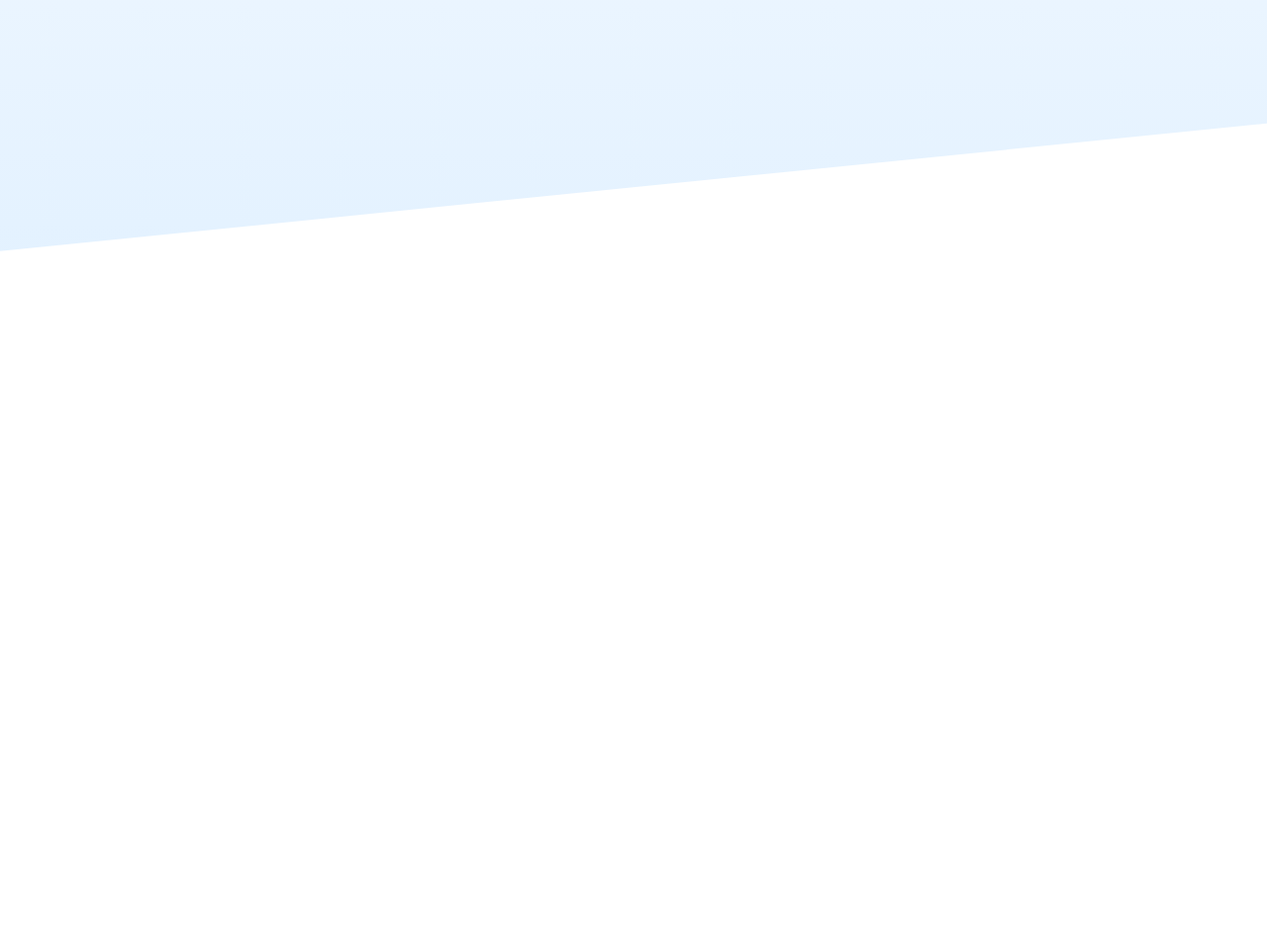
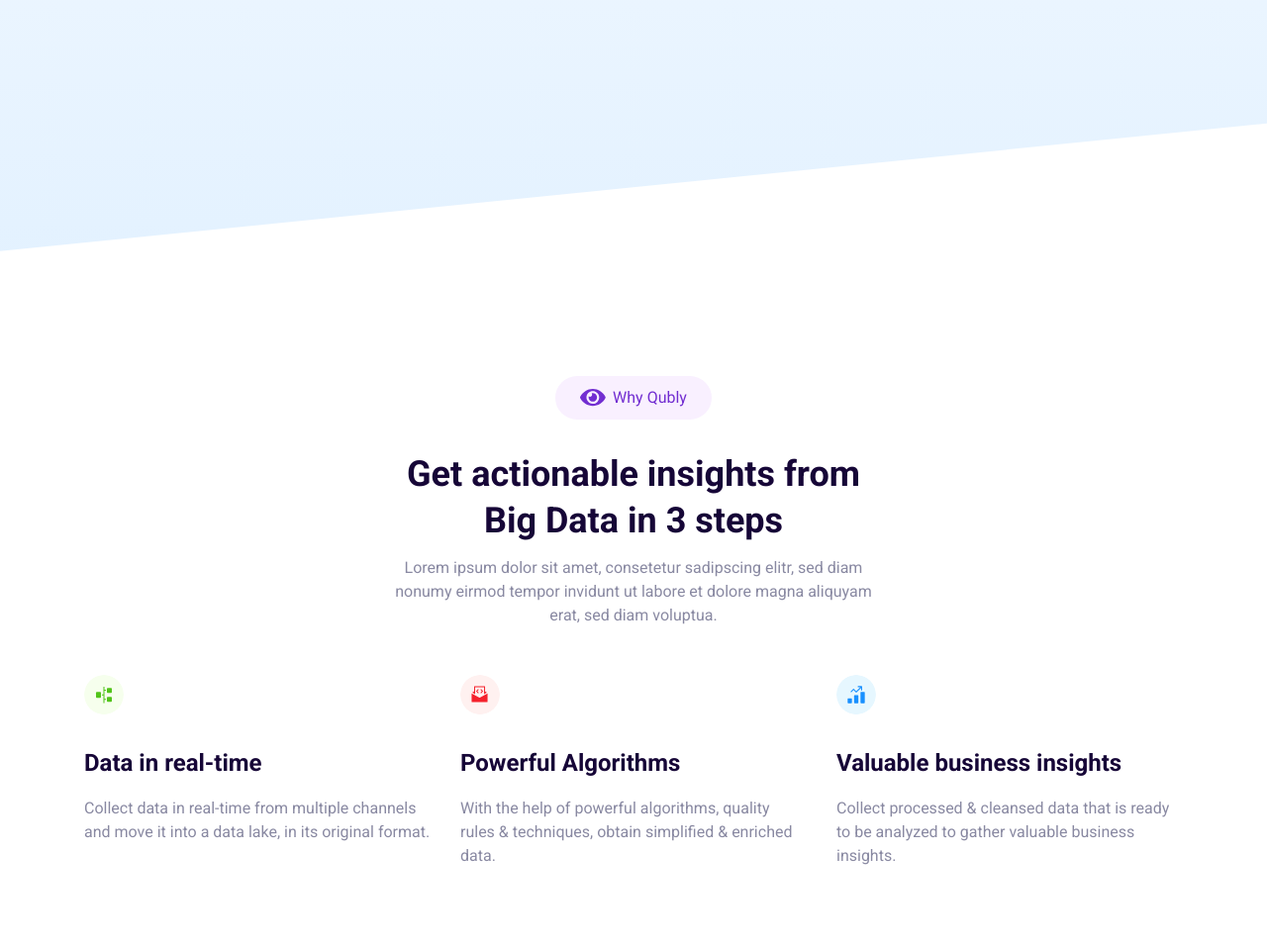
Before and after one commit to FeraFeraKA/FirstProject, a website built with Vite: page index.html in a window 1280 px wide. Shown: the part 762-1719 px from the top of the page at 99% size. Before the commit the page ends 1062 px from the top, so only its background shows below. Built offline with nearby package versions, Linux system fonts and the light colour scheme.

Commit message:
Added advantages

```diff
--- a/index.html
+++ b/index.html
@@ -1,4 +1,4 @@
-<!doctype html>
+<!DOCTYPE html>
 <html lang="ru">
   <head>
     <meta charset="utf-8" />
@@ -95,6 +95,55 @@
       </div>
     </section>
 
+    <section id="advantages">
+      <div class="container">
+        <div class="notif">
+          <img src="/public/advantages/eye.svg" alt="Stars" />
+          <p>Why Qubly</p>
+        </div>
+        <div class="heading_main">
+          <h2>Get actionable insights from Big Data in 3 steps</h2>
+          <div class="description">
+            Lorem ipsum dolor sit amet, consetetur sadipscing elitr, sed diam
+            nonumy eirmod tempor invidunt ut labore et dolore magna aliquyam
+            erat, sed diam voluptua.
+          </div>
+        </div>
+        <div class="row row_adv">
+          <div class="col-lg-4">
+            <div class="item_adv">
+              <img src="/public/advantages/timeline.svg" alt="Timeline" />
+              <div class="heading">Data in real-time</div>
+              <div class="descr">
+                Collect data in real-time from multiple channels and move it
+                into a data lake, in its original format.
+              </div>
+            </div>
+          </div>
+          <div class="col-lg-4">
+            <div class="item_adv">
+              <img src="/public/advantages/news.svg" alt="Newsletter" />
+              <div class="heading">Powerful Algorithms</div>
+              <div class="descr">
+                With the help of powerful algorithms, quality rules &
+                techniques, obtain simplified & enriched data.
+              </div>
+            </div>
+          </div>
+          <div class="col-lg-4">
+            <div class="item_adv">
+              <img src="/public/advantages/chart-bar-33.svg" alt="Data chart" />
+              <div class="heading">Valuable business insights</div>
+              <div class="descr">
+                Collect processed & cleansed data that is ready to be analyzed
+                to gather valuable business insights.
+              </div>
+            </div>
+          </div>
+        </div>
+      </div>
+    </section>
+
     <script type="module" src="/src/main.js"></script>
 
     <!-- libs -->
--- a/sass/_vars.scss
+++ b/sass/_vars.scss
@@ -1,3 +1,5 @@
 $default-font: "Roboto", sans-serif;
 $accent: #722ED1;
+$dark_accent: #160637;
 $light-accent: #F9F0FF;
+$grey: #8989A2;
--- a/sass/main.scss
+++ b/sass/main.scss
@@ -54,7 +54,7 @@ body {
   font-size: 16px;
   min-width: 320px;
   position: relative;
-  line-height: 1.65;
+  line-height: 1.5;
   font-family: $default-font;
 }
 
@@ -195,11 +195,11 @@ img {
 
 .notif {
   background-color: $light-accent;
-  border-radius: 20px;
+  border-radius: 30px;
   padding: 10px 25px;
   display: flex;
   align-items: center;
-  max-width: 258px;
+  max-width: max-content;
   img {
     width: 16px;
     height: auto;
@@ -224,7 +224,7 @@ img {
   padding: 240px 0 380px;
   .mb_info {
     >h1 {
-      color: #160637;
+      color: $dark_accent;
       font-size: 50px;
       font-weight: 900;
       line-height: 1.2;
@@ -232,7 +232,7 @@ img {
       margin-top: 24px;
     }
     >.description {
-      color: #8989A2;
+      color: $grey;
       margin: 14px 0 44px;
       font-size: 18px;
     }
@@ -245,3 +245,58 @@ img {
     }
   }
 }
+
+section {
+  padding: 80px 0;
+  &#top_banner {
+    padding: 0;
+  }
+}
+
+#advantages {
+
+  .notif {
+    margin: 0 auto;
+    img {
+      width: 26px;
+      height: auto;
+      margin-right: 7px;
+    }
+  }
+  .heading_main {
+    max-width: 500px;
+    margin: 32px auto 48px;
+  }
+  h2 {
+    color:   $dark_accent;
+    font-size: 36px;
+    font-weight: 900;
+    text-align: center;
+    margin-bottom: 12px;
+    line-height: 1.3;
+  }
+  .description {
+    color: $grey;
+    text-align: center;
+    font-style: 18px;
+  }
+  .row_adv {
+    .item_adv {
+      >img {
+        width: 40px;
+        height: 40px;
+        border-radius: 50%;
+      }
+      >.heading {
+        font-size: 24px;
+        font-weight: 700;
+        color: $dark_accent;
+        margin: 24px 0 16px;
+      }
+      >.descr {
+        color: $grey;
+        font-style: 18px;
+      }
+    }
+  }
+}
```
Also changed, not shown: public/advantages/chart-bar-33.svg (added), public/advantages/eye.svg (added), public/advantages/news.svg (added), public/advantages/timeline.svg (added), 1 other file.
